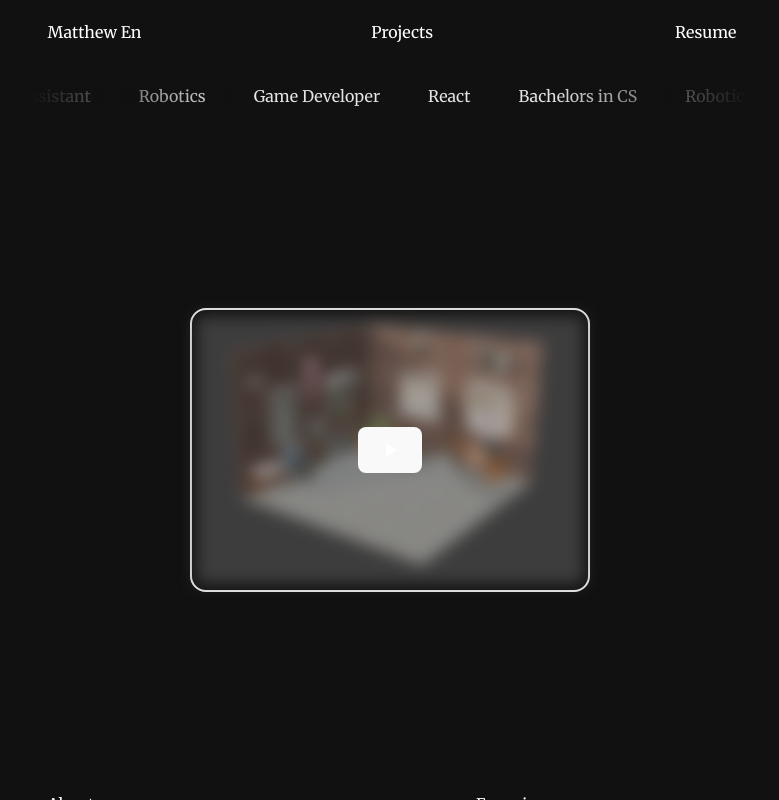
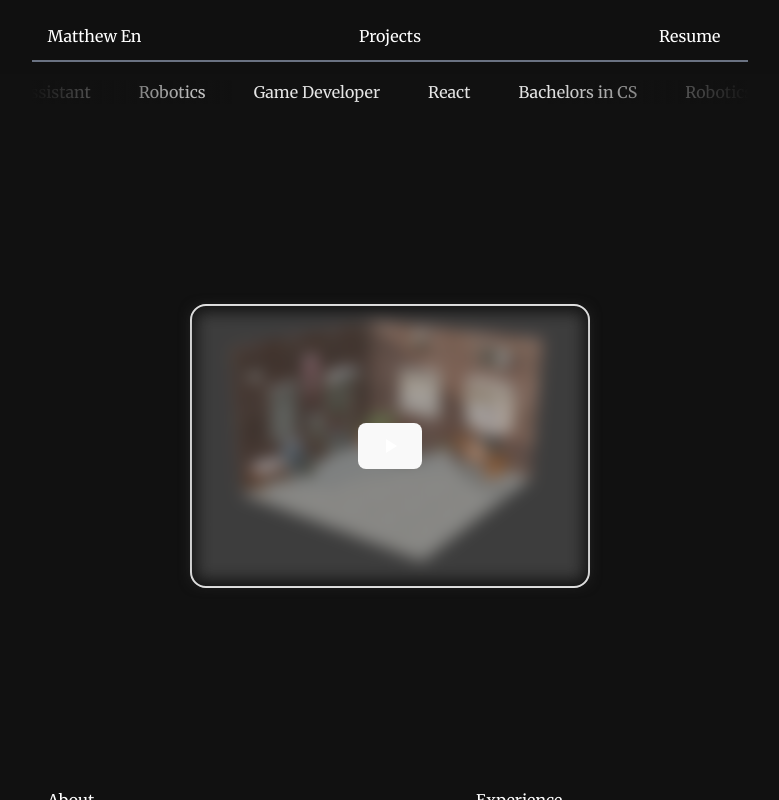
Before and after one commit to Mcen25/3D-Personal-Website, a React (Vite) app in the folder client/: page / in a window 1280 px wide. Shown: the whole page, without its empty margins (250-1029 px from the left). Built offline with nearby package versions, Linux system fonts and the light colour scheme; a web font is replaced by a local one.

Commit message:
Fixed navbar and frosted background

```diff
--- a/client/src/components/Marquee/Marquee.tsx
+++ b/client/src/components/Marquee/Marquee.tsx
@@ -5,7 +5,7 @@ import "./Marquee.css";
 interface MarqueeProps {}
 
 const Marquee: FC<MarqueeProps> = () => (
-  <div className="mt-10 flex flex-col justify-center items-center text-neutral-200">
+  <div className="mt-20 flex flex-col justify-center items-center text-neutral-200">
     <div className="w-[70%] flex flex-col">
       <FastMarquee gradient={true} gradientColor="rgb(17,17,17)" speed={20}>
         <span className="px-6 marquee-text">Research Assistant</span>
--- a/client/src/components/NavBar/NavBar.tsx
+++ b/client/src/components/NavBar/NavBar.tsx
@@ -1,32 +1,16 @@
 import React from "react";
 import { FC } from "react";
-import {
-  Disclosure,
-  DisclosureButton,
-  DisclosurePanel,
-  Menu,
-  MenuButton,
-  MenuItem,
-  MenuItems,
-} from "@headlessui/react";
-import { Bars3Icon, BellIcon, XMarkIcon } from "@heroicons/react/24/outline";
+
 
 interface NavBarProps {}
 
-const navigation = [
-  { name: "Projects", href: "/", current: false },
-  {
-    name: "Resume",
-    href: "https://drive.google.com/file/d/1ltXc6CbdqCk--ctWWygkw-YYVQXiEgKP/view?usp=sharing",
-    current: false,
-  },
-];
 
 const NavBar: FC<NavBarProps> = () => {
   return (
-    <div className="mt-5 w-[70%] mx-auto ">
-      <div className="container mx-auto flex justify-between items-center">
-        <div className="ml-4 text-left">
+    <div className="fixed top-0 left-0 right-0 z-50 backdrop-blur-md bg-[rgb(17,17,17)]/75 py-3">
+      <div className="w-[56%] mx-auto border-b-2 border-gray-500">
+        <div className="container mx-auto flex justify-between items-center py-3">
+          <div className="flex-1 text-left ml-4">
             <h2
               className="text-white text-base font-medium"
               style={{ fontFamily: '"Merriweather", serif' }}
@@ -34,20 +18,23 @@ const NavBar: FC<NavBarProps> = () => {
               Matthew En
             </h2>
           </div>
-        <div className="ml-4">
+
+          <div className="flex-none">
             <a
               href="/"
-            className="text-white text-base px-3 font-medium"
+              className="text-white text-base px-3 font-medium hover:text-gray-300"
               style={{ fontFamily: '"Merriweather", serif' }}
             >
               Projects
             </a>
           </div>
-        <div className="ml-4 text-right">
+
+          <div className="flex-1 text-right mr-4">
             <a
               href="https://drive.google.com/file/d/1ltXc6CbdqCk--ctWWygkw-YYVQXiEgKP/view?usp=sharing"
-            className="text-white text-base px-3 font-medium"
+              className="text-white text-base px-3 font-medium hover:text-gray-300"
               target="_blank"
+              rel="noopener noreferrer"
               style={{ fontFamily: '"Merriweather", serif' }}
             >
               Resume
@@ -55,6 +42,7 @@ const NavBar: FC<NavBarProps> = () => {
           </div>
         </div>
       </div>
+    </div>
   );
 };
 
```
Lines whose indentation alone changed are shown as unchanged.
